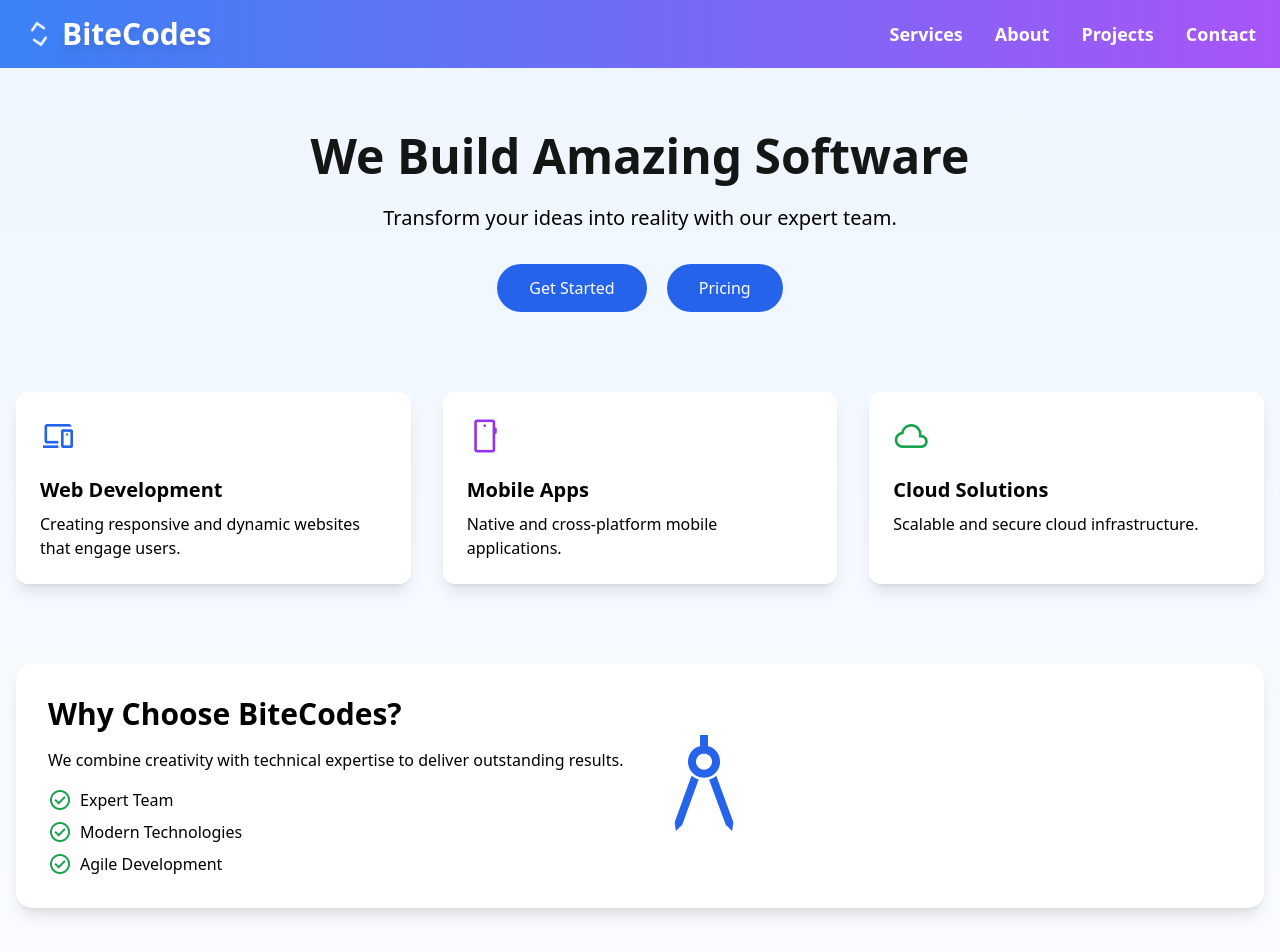
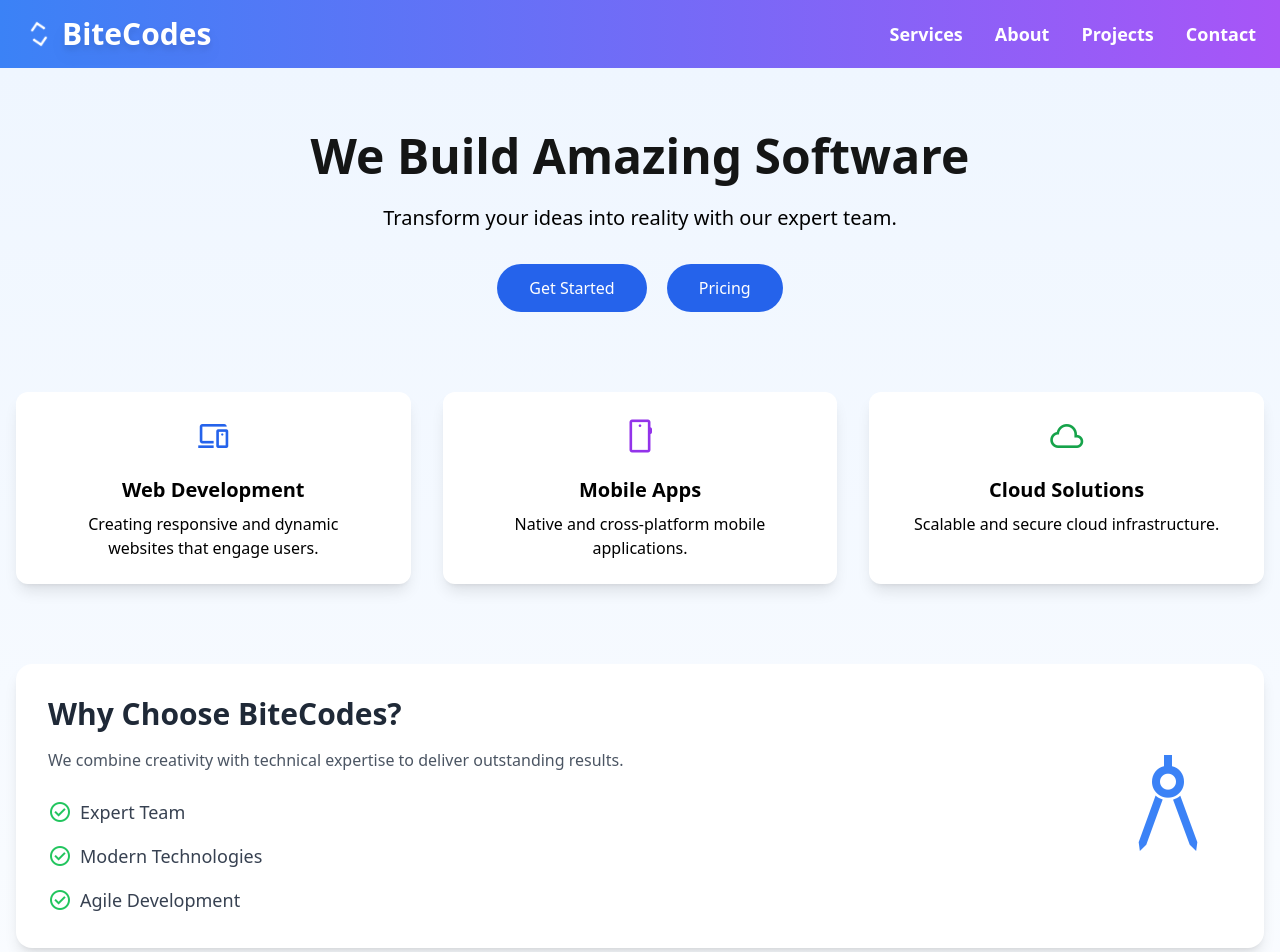
Before and after one commit to BitecodesHub/BiteCodes, a React (Create React App) app: page / in a window 1280 px wide. Shown: the top 952 px of the page. Built offline with nearby package versions, Linux system fonts and the light colour scheme.

Commit message:
Changed UI and Updated social links

```diff
--- a/public/index.html
+++ b/public/index.html
@@ -9,8 +9,10 @@
 
     <!-- Primary Meta Tags -->
     <title>BiteCodes - Software Development & Outsourcing</title>
-    <meta name="description" content="BiteCodes is a leading software outsourcing company specializing in web, app development, and IT solutions." />
-    <meta name="keywords" content="BiteCodes, software development, web development, app development, IT solutions, software outsourcing" />
+    <meta name="description"
+      content="BiteCodes is a leading software company specializing in web, app development, and IT solutions." />
+    <meta name="keywords"
+      content="BiteCodes, software development, web development, app development, IT solutions, software outsourcing" />
     <meta name="author" content="BiteCodes" />
     <meta name="robots" content="index, follow" />
 
@@ -19,27 +21,36 @@
     <link rel="alternate" href="https://bitecodes.com" hreflang="en" />
 
     <!-- Open Graph Meta Tags (For Facebook, LinkedIn, etc.) -->
-    <meta property="og:title" content="BiteCodes - Software Development Experts" />
-    <meta property="og:description" content="BiteCodes delivers scalable, high-quality software solutions for businesses worldwide." />
-    <meta property="og:image" content="https://www.bitecodes.com/seo-image.png" />
+    <meta property="og:title"
+      content="BiteCodes - Software Development Experts" />
+    <meta property="og:description"
+      content="BiteCodes delivers scalable, high-quality software solutions for businesses worldwide." />
+    <meta property="og:image"
+      content="https://www.bitecodes.com/seo-image.png" />
     <meta property="og:url" content="https://www.bitecodes.com" />
     <meta property="og:type" content="website" />
 
     <!-- Twitter Card Meta Tags -->
     <meta name="twitter:card" content="summary_large_image" />
-    <meta name="twitter:title" content="BiteCodes - Software Development & IT Solutions" />
-    <meta name="twitter:description" content="Your trusted partner for software outsourcing, web, and mobile app development." />
-    <meta name="twitter:image" content="https://www.bitecodes.com/seo-image.png" />
+    <meta name="twitter:title"
+      content="BiteCodes - Software Development & IT Solutions" />
+    <meta name="twitter:description"
+      content="Your trusted partner for software outsourcing, web, and mobile app development." />
+    <meta name="twitter:image"
+      content="https://www.bitecodes.com/seo-image.png" />
 
     <!-- Favicon -->
     <link rel="icon" href="%PUBLIC_URL%/favicon.ico" type="image/x-icon" />
     <link rel="apple-touch-icon" href="%PUBLIC_URL%/logo192.png" />
 
     <!-- Preload Important Resources -->
-    <link rel="preload" href="https://www.bitecodes.com/seo-image.png" as="image" />
+    <link rel="preload" href="https://www.bitecodes.com/seo-image.png"
+      as="image" />
     <link rel="preconnect" href="https://fonts.googleapis.com" />
-    <link rel="preconnect" href="https://fonts.gstatic.com" crossorigin="anonymous" />
-    <link rel="stylesheet" href="https://fonts.googleapis.com/css2?family=Material+Symbols+Outlined&display=swap" />
+    <link rel="preconnect" href="https://fonts.gstatic.com"
+      crossorigin="anonymous" />
+    <link rel="stylesheet"
+      href="https://fonts.googleapis.com/css2?family=Material+Symbols+Outlined&display=swap" />
 
     <!-- Web App Manifest (For PWA Support) -->
     <link rel="manifest" href="%PUBLIC_URL%/manifest.json" />
@@ -54,6 +65,7 @@
           "https://www.linkedin.com/company/bitecodes",
           "https://twitter.com/bitecodes",
           "https://github.com/bitecodes"
+          "https://www.instagram.com/bitecodes.co"
         ],
         "contactPoint": {
           "@type": "ContactPoint",
--- a/src/App.js
+++ b/src/App.js
@@ -25,7 +25,7 @@ function App() {
     <>
       <Helmet>
         <title>BiteCodes - Software Experts</title>
-        <meta name="description" content="BiteCodes is a leading software outsourcing company specializing in web and app development." />
+        <meta name="description" content="BiteCodes is a leading software company specializing in web and app development." />
       </Helmet>
 
       <div className="flex flex-col min-h-screen">
--- a/src/components/About.js
+++ b/src/components/About.js
@@ -14,7 +14,7 @@ export const About = () => {
             </p>
           </section>
           <section className="grid md:grid-cols-2 gap-12 mb-20">
-            <div className="bg-white p-8 rounded-2xl shadow-lg hover:shadow-2xl transition-all duration-300 transform hover:-translate-y-2">
+            <div className="bg-white p-8 text-center rounded-2xl shadow-lg hover:shadow-2xl transition-all duration-300 transform hover:-translate-y-2">
               <span className="material-symbols-outlined text-5xl text-blue-600">
                 history_edu
               </span>
@@ -25,7 +25,7 @@ export const About = () => {
               </p>
             </div>
 
-            <div className="bg-white p-8 rounded-2xl shadow-lg hover:shadow-2xl transition-all duration-300 transform hover:-translate-y-2">
+            <div className="bg-white p-8 text-center rounded-2xl shadow-lg hover:shadow-2xl transition-all duration-300 transform hover:-translate-y-2">
               <span className="material-symbols-outlined text-5xl text-purple-600">
                 lightbulb
               </span>
--- a/src/components/Contact.js
+++ b/src/components/Contact.js
@@ -55,7 +55,9 @@ export const Contact = () => {
                 </svg>
               </div>
               <h3 className="text-xl font-semibold mb-2">Success!</h3>
-              <p className="text-gray-600">Our team will reach out to you shortly!</p>
+              <p className="text-gray-600">
+                Our team will reach out to you shortly!
+              </p>
             </div>
           </div>
         )}
@@ -195,13 +197,17 @@ export const Contact = () => {
                       <FontAwesomeIcon icon={faXTwitter} />
                     </a>
                     <a
-                      href="/"
+                      href="https://www.linkedin.com/in/bite-codes/"
+                      rel="noreferrer"
+                      target="_blank"
                       className="w-10 h-10 bg-gray-100 rounded-full flex items-center justify-center hover:bg-gray-200 transition-colors duration-200"
                     >
                       <FontAwesomeIcon icon={faLinkedin} />
                     </a>
                     <a
-                      href="/"
+                      href="https://www.instagram.com/bitecodes.co"
+                      rel="noreferrer"
+                      target="_blank"
                       className="w-10 h-10 bg-gray-100 rounded-full flex items-center justify-center hover:bg-gray-200 transition-colors duration-200"
                     >
                       <FontAwesomeIcon icon={faInstagram} />
--- a/src/components/Footer.js
+++ b/src/components/Footer.js
@@ -53,7 +53,9 @@ export const Footer = () => {
             <h4 className="text-lg font-semibold mb-4">Contact Us</h4>
             <ul className="space-y-2 text-gray-400">
               <li className="flex items-center justify-center">
-                <span className="material-symbols-outlined mr-2">location_on</span>
+                <span className="material-symbols-outlined mr-2">
+                  location_on
+                </span>
                 Ahmedabad
               </li>
               <li className="flex items-center justify-center">
@@ -69,16 +71,32 @@ export const Footer = () => {
           <div>
             <h4 className="text-lg font-semibold mb-4">Follow Us</h4>
             <div className="flex justify-center space-x-4">
-              <a href="/" className="text-gray-400 hover:text-white transition-colors duration-200">
+              <a
+                href="/"
+                className="text-gray-400 hover:text-white transition-colors duration-200"
+              >
                 <FontAwesomeIcon icon={faFacebookF} />
               </a>
-              <a href="/" className="text-gray-400 hover:text-white transition-colors duration-200">
+              <a
+                href="/"
+                className="text-gray-400 hover:text-white transition-colors duration-200"
+              >
                 <FontAwesomeIcon icon={faXTwitter} />
               </a>
-              <a href="/" className="text-gray-400 hover:text-white transition-colors duration-200">
+              <a
+                href="https://www.linkedin.com/in/bite-codes/"
+                rel="noreferrer"
+                target="_blank"
+                className="text-gray-400 hover:text-white transition-colors duration-200"
+              >
                 <FontAwesomeIcon icon={faLinkedin} />
               </a>
-              <a href="/" className="text-gray-400 hover:text-white transition-colors duration-200">
+              <a
+                href="https://www.instagram.com/bitecodes.co"
+                target="_blank"
+                rel="noreferrer"
+                className="text-gray-400 hover:text-white transition-colors duration-200"
+              >
                 <FontAwesomeIcon icon={faInstagram} />
               </a>
             </div>
--- a/src/components/MainPage.js
+++ b/src/components/MainPage.js
@@ -6,8 +6,14 @@ export const MainPage = () => {
     <div id="webcrumbs">
       <Helmet>
         <title>BiteCodes - Top Software Outsourcing Company</title>
-        <meta name="description" content="BiteCodes provides world-class software development solutions." />
-        <meta property="og:title" content="BiteCodes - Software Outsourcing Experts" />
+        <meta
+          name="description"
+          content="BiteCodes provides world-class software development solutions."
+        />
+        <meta
+          property="og:title"
+          content="BiteCodes - Software Outsourcing Experts"
+        />
         <meta property="og:image" content="/seo-image.png" />
       </Helmet>
       <div className="min-h-screen bg-gradient-to-b from-blue-50 to-white">
@@ -25,30 +31,34 @@ export const MainPage = () => {
               </button>
             </a>
             <a href="/pricelist">
-            <button className="ms-5 bg-blue-600 hover:bg-blue-700 text-white px-8 py-3 rounded-full transform hover:scale-105 transition-transform duration-200">
+              <button className="ms-5 bg-blue-600 hover:bg-blue-700 text-white px-8 py-3 rounded-full transform hover:scale-105 transition-transform duration-200">
                 Pricing
               </button>
             </a>
           </section>
 
           <section className="grid md:grid-cols-3 gap-8 mb-20">
-            <div className="bg-white p-6 rounded-xl shadow-lg hover:shadow-2xl transition-shadow duration-300 transform hover:-translate-y-2">
+            <div className="bg-white p-6 text-center rounded-xl shadow-lg hover:shadow-2xl transition-shadow duration-300 transform hover:-translate-y-2">
               <span className="material-symbols-outlined text-4xl text-blue-600">
                 devices
               </span>
               <h3 className="text-xl font-bold mt-4 mb-2">Web Development</h3>
-              <p>Creating responsive and dynamic websites that engage users.</p>
+              <p className="px-10">
+                Creating responsive and dynamic websites that engage users.
+              </p>
             </div>
 
-            <div className="bg-white p-6 rounded-xl shadow-lg hover:shadow-2xl transition-shadow duration-300 transform hover:-translate-y-2">
+            <div className="bg-white text-center p-6 rounded-xl shadow-lg hover:shadow-2xl transition-shadow duration-300 transform hover:-translate-y-2">
               <span className="material-symbols-outlined text-4xl text-purple-600">
                 smartphone
               </span>
               <h3 className="text-xl font-bold mt-4 mb-2">Mobile Apps</h3>
-              <p>Native and cross-platform mobile applications.</p>
+              <p className="px-auto">
+                Native and cross-platform mobile applications.
+              </p>
             </div>
 
-            <div className="bg-white p-6 rounded-xl shadow-lg hover:shadow-2xl transition-shadow duration-300 transform hover:-translate-y-2">
+            <div className="bg-white text-center p-6 rounded-xl shadow-lg hover:shadow-2xl transition-shadow duration-300 transform hover:-translate-y-2">
               <span className="material-symbols-outlined text-4xl text-green-600">
                 cloud
               </span>
@@ -58,39 +68,39 @@ export const MainPage = () => {
           </section>
 
           <section className="bg-white rounded-2xl p-8 shadow-lg mb-20">
-            <div className="flex flex-col md:flex-row items-center">
-              <div className="md:w-1/2">
-                <h2 className="text-3xl font-bold mb-4">
+            <div className="flex flex-col md:flex-row items-center md:space-x-8">
+              {/* Left Content */}
+              <div className="md:w-1/2 text-center md:text-left">
+                <h2 className="text-3xl font-bold mb-4 text-gray-800">
                   Why Choose BiteCodes?
                 </h2>
-                <p className="mb-4">
+                <p className="mb-6 text-gray-600">
                   We combine creativity with technical expertise to deliver
                   outstanding results.
                 </p>
-                <ul className="space-y-2">
-                  <li className="flex items-center">
-                    <span className="material-symbols-outlined mr-2 text-green-600">
-                      check_circle
-                    </span>
-                    Expert Team
-                  </li>
-                  <li className="flex items-center">
-                    <span className="material-symbols-outlined mr-2 text-green-600">
-                      check_circle
-                    </span>
-                    Modern Technologies
-                  </li>
-                  <li className="flex items-center">
-                    <span className="material-symbols-outlined mr-2 text-green-600">
-                      check_circle
-                    </span>
-                    Agile Development
-                  </li>
+                <ul className="space-y-3">
+                  {[
+                    "Expert Team",
+                    "Modern Technologies",
+                    "Agile Development",
+                  ].map((item, index) => (
+                    <li
+                      key={index}
+                      className="flex items-center text-lg text-gray-700"
+                    >
+                      <span className="material-symbols-outlined mr-2 text-green-500 text-2xl">
+                        check_circle
+                      </span>
+                      {item}
+                    </li>
+                  ))}
                 </ul>
               </div>
-              <div className="md:w-1/2 mt-8 md:mt-0">
+
+              {/* Right Icon */}
+              <div className="md:w-1/2 flex justify-center md:justify-end mt-8 md:mt-0">
                 <div className="relative animate-float">
-                  <span className="material-symbols-outlined text-9xl text-blue-600">
+                  <span className="material-symbols-outlined text-9xl text-blue-500">
                     architecture
                   </span>
                 </div>
@@ -103,8 +113,8 @@ export const MainPage = () => {
               Our Success Stories
             </h2>
             <div className="grid md:grid-cols-2 gap-8">
-              <div className="p-6 border border-gray-200 rounded-xl hover:border-blue-500 transition-colors duration-300">
-                <span className="material-symbols-outlined text-5xl text-blue-600">
+              <div className="p-6 border text-center border-gray-200 rounded-xl hover:border-blue-500 transition-colors duration-300">
+                <span className="material-symbols-outlined text-5xl text-teal-600">
                   rocket_launch
                 </span>
                 <h3 className="text-xl font-bold mt-4 mb-2">
@@ -112,7 +122,7 @@ export const MainPage = () => {
                 </h3>
                 <p>Crafting digital experiences with expertise.</p>
               </div>
-              <div className="p-6 border border-gray-200 rounded-xl hover:border-purple-500 transition-colors duration-300">
+              <div className="p-6 border text-center border-gray-200 rounded-xl hover:border-purple-500 transition-colors duration-300">
                 <span className="material-symbols-outlined text-5xl text-purple-600">
                   groups
                 </span>
--- a/src/components/PriceList.js
+++ b/src/components/PriceList.js
@@ -6,17 +6,17 @@ export const PriceList = () => {
   return (
     <div id="webcrumbs">
       <div className="w-full bg-gradient-to-br from-slate-50 to-blue-50 py-6 px-4 md:px-8">
-        <h1 className="text-2xl md:text-4xl font-bold mb-6 text-center bg-clip-text text-transparent bg-gradient-to-r from-blue-600 to-purple-600">
-          Website Development Pricing
+        <h1 className="text-2xl md:text-4xl font-bold mb-6 text-center bg-clip-text text-transparent bg-gradient-to-r from-blue-600 to-purple-600 py-5">
+          Pricing
         </h1>
 
         {/* Section Tabs - Auto-Adjusting Buttons */}
-        <div className="grid grid-cols-3 gap-3 md:gap-6 mb-6">
+        <div className="grid grid-cols-3 gap-3 md:gap-3 mb-5">
           {["Development", "Services", "Maintenance"].map((section) => (
            <button
            key={section}
            className={`px-4 py-2 text-center rounded-lg font-semibold transition-all duration-300 transform hover:scale-105
-                       flex items-center justify-center  // Added this line
+                       flex items-center justify-center
                        ${activeSection === section
                          ? "bg-blue-600 text-white shadow-lg"
                          : "bg-white shadow-md hover:bg-blue-50"
@@ -29,7 +29,7 @@ export const PriceList = () => {
         </div>
 
         {/* Pricing Sections - Responsive Grid */}
-        <div className="grid grid-cols-1 md:grid-cols-2 gap-4 md:gap-6">
+        <div className="grid grid-cols-1 md:grid-cols-2 my-10 gap-4 md:gap-6">
           {/* Website Development */}
           {activeSection === "Development" && (
             <>
--- a/src/index.js
+++ b/src/index.js
@@ -1,10 +1,9 @@
 import React from "react";
 import ReactDOM from "react-dom/client";
+import { HelmetProvider } from "react-helmet-async";
 import { BrowserRouter as Router } from "react-router-dom";
-import { HelmetProvider } from "react-helmet-async";
 import App from "./App";
-import "./css/index.css";// ✅ Ensure this is present
-
+import "./css/index.css"; // ✅ Ensure this is present
 
 const root = ReactDOM.createRoot(document.getElementById("root"));
 root.render(
```
